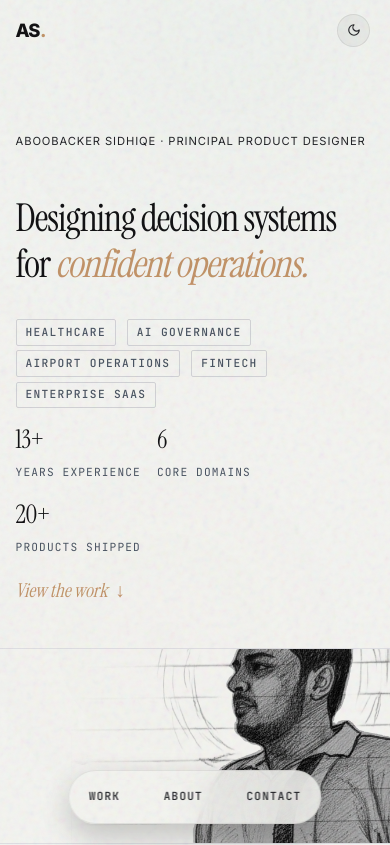
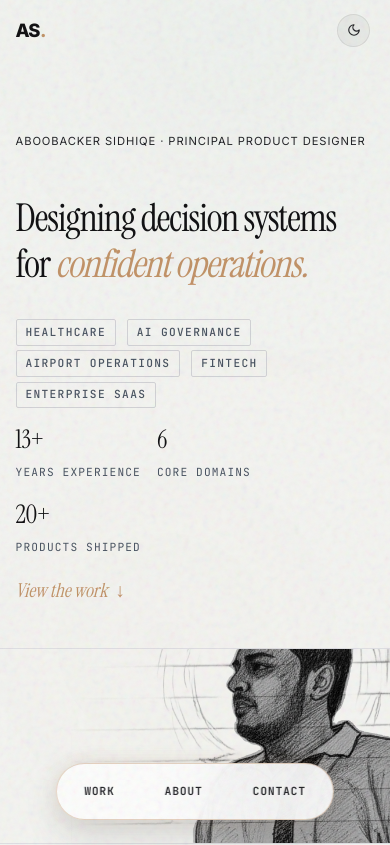
Before and after one commit to asidhiqe/asidhiqe.github.io, a Next.js app: page / in a window 390 px wide. Shown: the top 845 px of the page. Built offline with nearby package versions, Linux system fonts and the light colour scheme.

Commit message:
style(header): elevate mobile floating dock visibility with warm accent glow and entrance animation

```diff
--- a/app/globals.css
+++ b/app/globals.css
@@ -618,43 +618,72 @@ html.light .glow-2 {
 
   .header-nav-container {
     position: fixed;
-    bottom: 1.25rem;
+    bottom: 1.5rem;
     left: 50%;
     transform: translateX(-50%);
     gap: 0.4rem;
-    padding: 0.45rem;
-    border: 1px solid rgba(255, 255, 255, 0.08);
+    padding: 0.5rem 0.75rem;
+    border: 1px solid rgba(196, 149, 106, 0.35);
     border-radius: 999px;
-    background: rgba(10, 10, 11, 0.78);
-    backdrop-filter: blur(16px) saturate(150%);
-    -webkit-backdrop-filter: blur(16px) saturate(150%);
-    box-shadow: 0 12px 30px rgba(0, 0, 0, 0.2);
+    background: rgba(14, 15, 18, 0.92);
+    backdrop-filter: blur(20px) saturate(180%);
+    -webkit-backdrop-filter: blur(20px) saturate(180%);
+    box-shadow: 0 16px 40px rgba(0, 0, 0, 0.5), 0 0 20px rgba(196, 149, 106, 0.15);
     z-index: 120;
     max-width: calc(100vw - 2rem);
+    animation: mobile-dock-entrance 1.2s cubic-bezier(0.16, 1, 0.3, 1) forwards;
   }
 
   html.light .header-nav-container {
-    border-color: rgba(17, 18, 20, 0.08);
-    background: rgba(246, 246, 243, 0.86);
+    border-color: rgba(196, 149, 106, 0.4);
+    background: rgba(255, 255, 255, 0.92);
+    box-shadow: 0 14px 36px rgba(0, 0, 0, 0.12), 0 0 20px rgba(196, 149, 106, 0.12);
   }
 
   .header-nav {
-    gap: 0.2rem;
+    gap: 0.35rem;
     flex: 1 1 auto;
     justify-content: center;
   }
 
   .header-nav a {
-    padding: 0.55rem 0.7rem;
+    padding: 0.6rem 0.9rem;
     border-radius: 999px;
+    font-size: var(--text-xs);
+    font-weight: 600;
+    letter-spacing: 0.08em;
   }
 
   .header-nav a:hover,
   .header-nav a:focus-visible,
   .header-nav a.active {
-    background: rgba(255, 255, 255, 0.08);
-    border-color: rgba(255, 255, 255, 0.12);
-  }
+    background: rgba(196, 149, 106, 0.18);
+    border-color: rgba(196, 149, 106, 0.4);
+    color: var(--text-primary);
+  }
+
+  html.light .header-nav a:hover,
+  html.light .header-nav a:focus-visible,
+  html.light .header-nav a.active {
+    background: rgba(196, 149, 106, 0.14);
+    border-color: rgba(196, 149, 106, 0.35);
+    color: var(--text-primary);
+  }
+
+@keyframes mobile-dock-entrance {
+  0% {
+    transform: translate(-50%, 28px) scale(0.92);
+    opacity: 0;
+  }
+  60% {
+    transform: translate(-50%, -4px) scale(1.02);
+    opacity: 1;
+  }
+  100% {
+    transform: translate(-50%, 0) scale(1);
+    opacity: 1;
+  }
+}
 
   .header-actions {
     display: flex;
```
